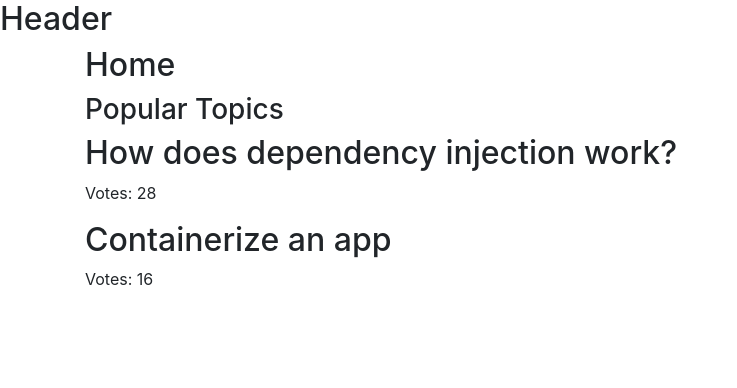
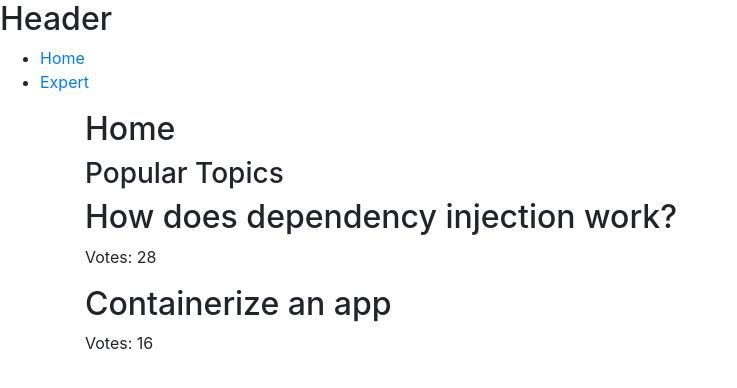
Before and after one commit to RightpointLabs/shepherd-ui, a React (Create React App) app: page / in a window 1280 px wide. Shown: the top 388 px of the page, without its empty margins (0-737 px from the left). Built offline with nearby package versions, Linux system fonts and the light colour scheme.

Commit message:
Moving links to header

```diff
--- a/src/components/header/header.jsx
+++ b/src/components/header/header.jsx
@@ -1,9 +1,19 @@
 import React from "react";
+import { Link } from "react-router-dom";
 
 const Header = () => {
     return (
         <div>
             <h2>Header</h2>
+
+            <ul>
+                <li>
+                    <Link to="/">Home</Link>
+                </li>
+                <li>
+                    <Link to="/expert">Expert</Link>
+                </li>
+            </ul>
         </div>
     );
 };
```
